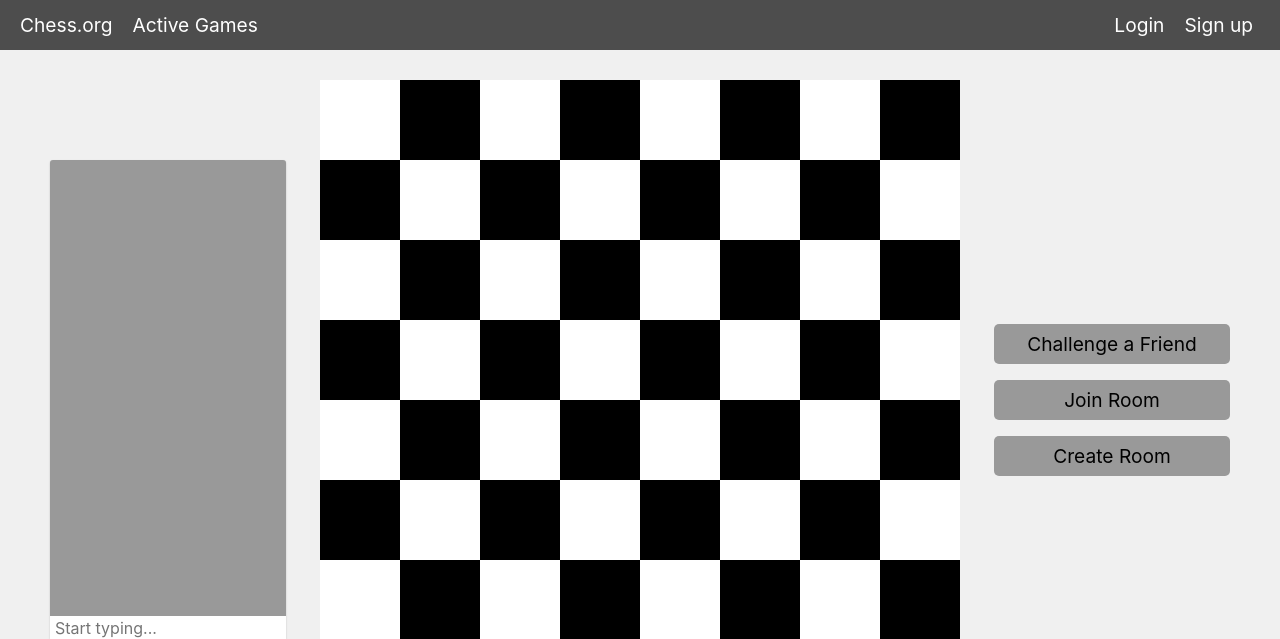
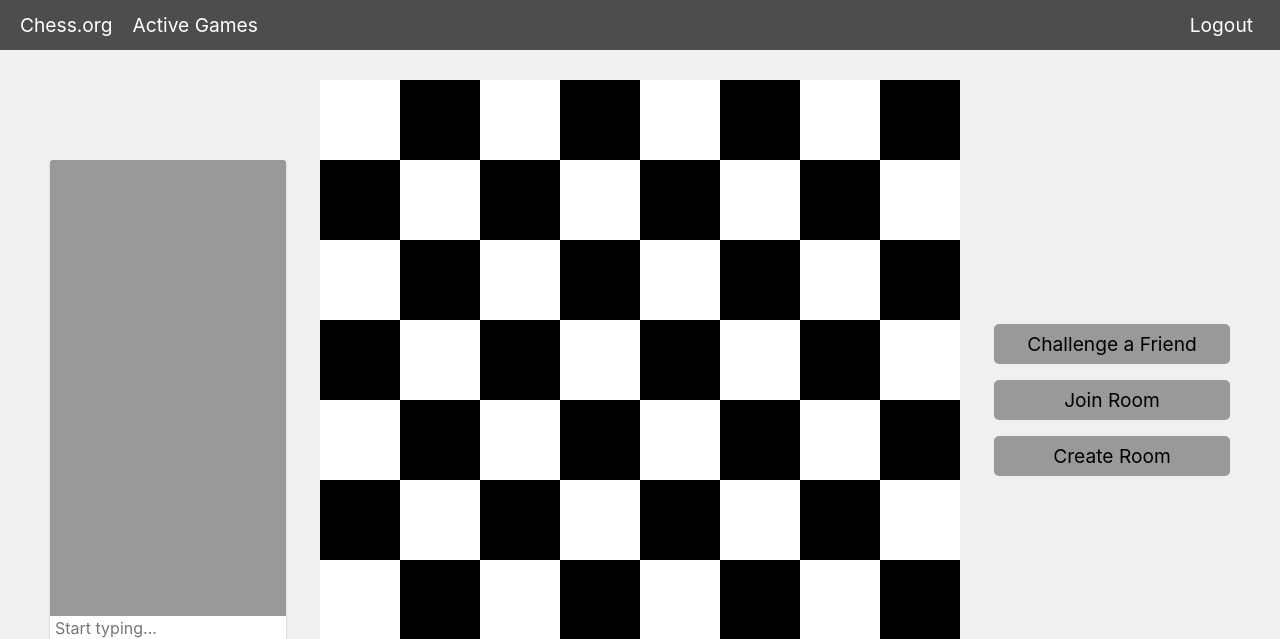
Before and after one commit to tobyrachner/Online-Chess, a Flask app: page / in a window 1280 px wide. Shown: the top 639 px of the page. Run offline with Flask 3, Linux system fonts and the light colour scheme; the visitor is signed in with stand-in values (Sample User, id 1); some libraries are stand-ins or nearby versions.

Commit message:
only showing login buttons if logged out

```diff
--- a/website/auth.py
+++ b/website/auth.py
@@ -22,7 +22,7 @@ def login():
                 flash('Incorrect password', category='error')
         else:
             flash('User not found', category='error')
-    return render_template('login.html')
+    return render_template('login.html', user=current_user)
 
 @auth.route('sign-up', methods=['GET', 'POST'])
 def sign_up():
@@ -53,10 +53,10 @@ def sign_up():
             flash('Account created successfully', category='success')
             login_user(new_user, remember=True)
             return redirect(url_for('views.home'))
-    return render_template('sign_up.html')
+    return render_template('sign_up.html', user=current_user)
 
 @auth.route('logout')
 @login_required
 def logout():
     logout_user()
-    return redirect(url_for('auth.login'))
+    return redirect(url_for('views.home'))
--- a/website/templates/base.html
+++ b/website/templates/base.html
@@ -26,8 +26,12 @@
       <a class="header-button" href="">Active Games</a>
     </div>
     <div class="header-group" id="right">
+      {% if user.is_authenticated %}
+      <a class="header-button" href="{{ url_for('auth.logout') }}">Logout</a>
+      {% else %}
       <a class="header-button" href="{{ url_for('auth.login') }}">Login</a>
       <a class="header-button" href="{{ url_for('auth.sign_up') }}">Sign up</a>
+      {% endif %}
     </div>
   </header>
   {% with messages = get_flashed_messages(with_categories=true) %}
--- a/website/views.py
+++ b/website/views.py
@@ -1,10 +1,11 @@
 from flask import Blueprint, render_template
+from flask_login import current_user
 
 views = Blueprint('views', __name__)
 
 @views.route('/')
 def home():
-    return render_template('home.html')
+    return render_template('home.html', user=current_user)
 
 @views.route('/room/<id>')
 def game_room(id):
```
